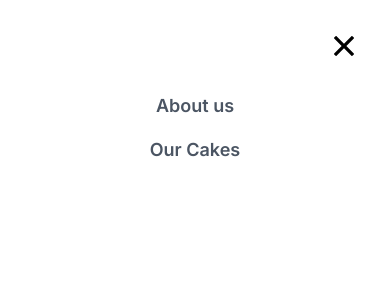
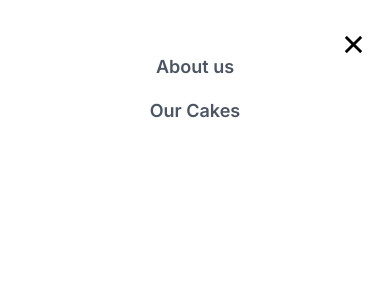
Before and after one commit to Sergio-Na/bake, a Next.js app: page / in a window 390 px wide. Both pictures are taken after a click on the button 231 px from the left and 142 px from the top of the page. Shown: the top 300 px of the page. Built offline with nearby package versions, Linux system fonts and the light colour scheme.

Commit message:
hamburger x button is aligned with toggle

```diff
--- a/src/app/components/Navbar.tsx
+++ b/src/app/components/Navbar.tsx
@@ -70,13 +70,13 @@ export default function Navbar() {
                 {/* Mobile Navigation */}
                 <div className={`${hamburgerToggle ? 'translate-x-0 opacity-100' : 'translate-x-full opacity-0'} absolute top-0 right-0 w-full h-full bg-white md:hidden transition-transform duration-200 ease-in-out`}>
                     {/* Close Button */}
-                    <div className="flex justify-end p-9">
+                    <div className="flex justify-end pt-9 pr-7">
                         <button onClick={() => setHamburgerToggle(false)}>
                             <Image
                                 src={xToggle}
                                 alt="close menu"
-                                width={20}
-                                height={20} />
+                                width={17}
+                                height={17} />
                         </button>
                     </div>
                     <div className="flex flex-col items-center justify-center">
```
